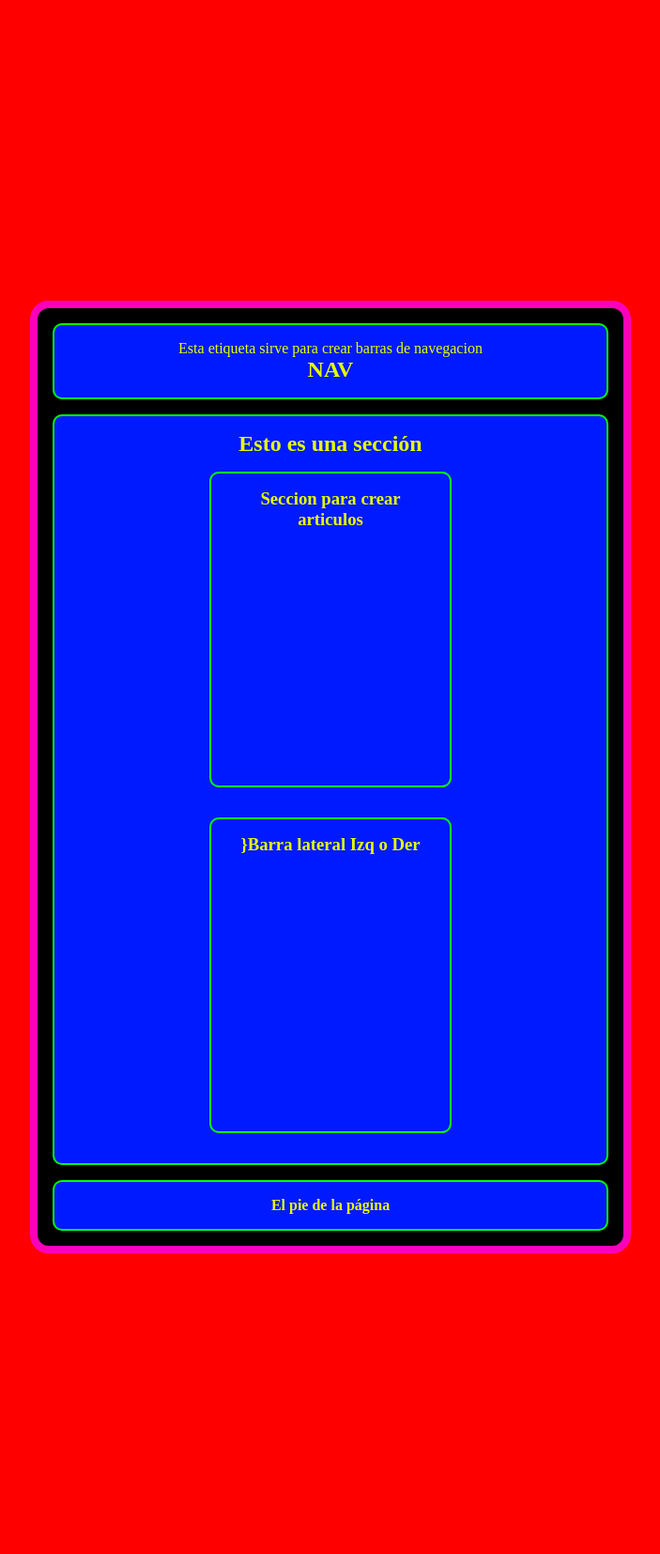
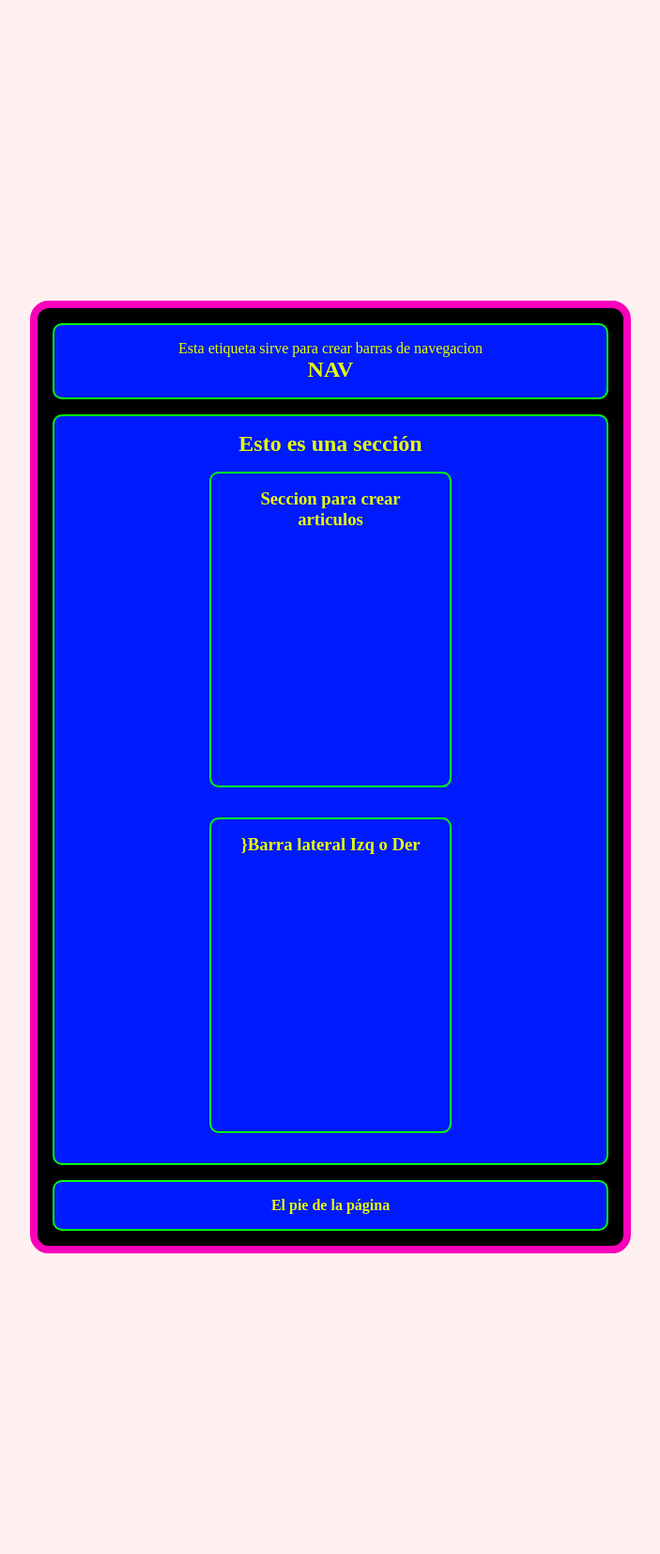
Before and after one commit to LeonardoHdz93/4IV8-PSW-HernandezMelendezLeonardo, a PHP site: page / in a window 1280 px wide. Shown: the whole page at 94% size, without its empty margins (288-991 px from the left). Run offline with PHP 8.4, Linux system fonts and the light colour scheme.

Commit message:
fondo blanco

```diff
--- a/css/masterstyle.css
+++ b/css/masterstyle.css
@@ -5,7 +5,7 @@
     text-align: center  ;
 }
 html, body{
-    background-color: rgb(255, 0, 0);
+    background-color: rgb(255, 241, 241);
 }
 
 .main-container{
```
